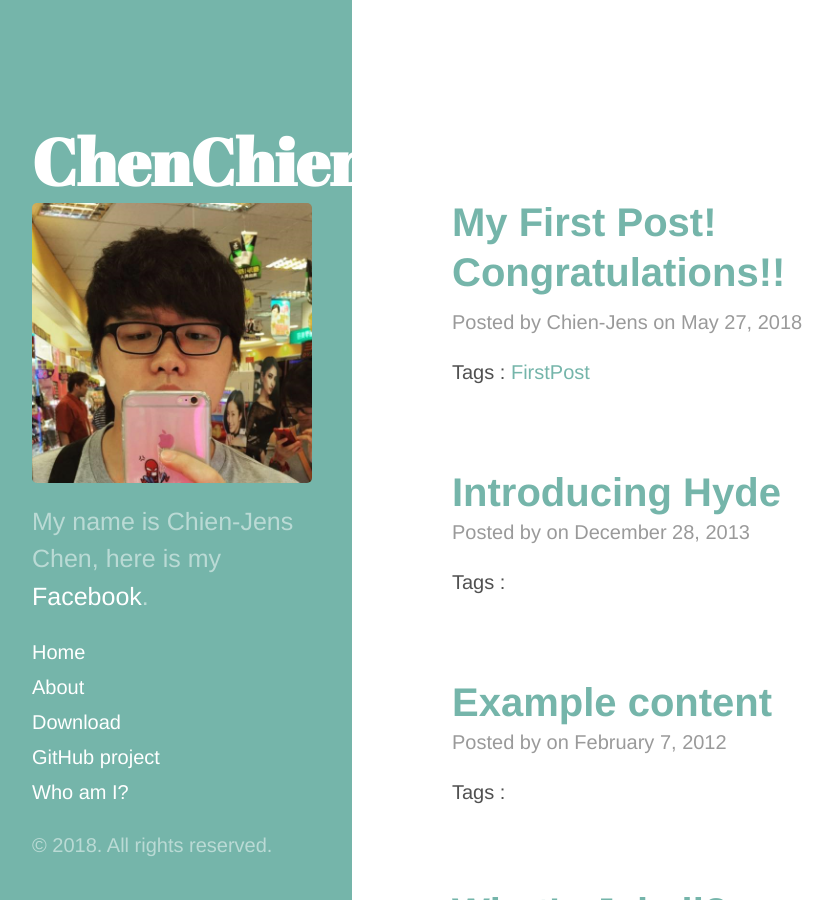
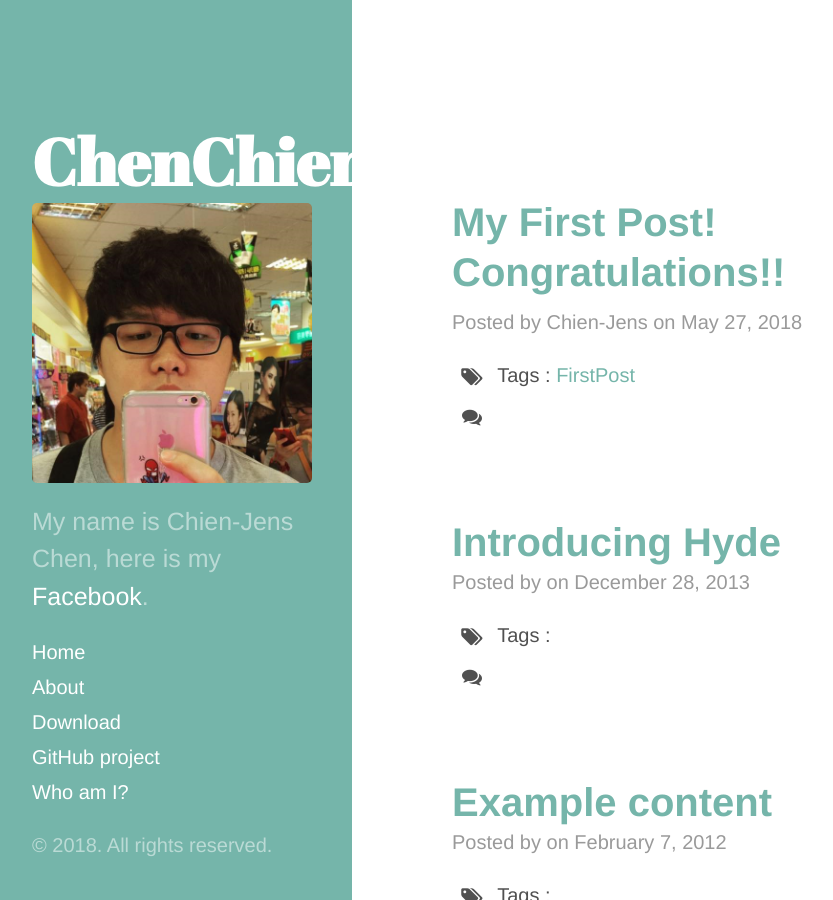
Before and after one commit to chienjens/chienjens.github.io, a Jekyll site: the page built from index.html, in a window 1280 px wide and 900 px high. Shown: the whole window, without its empty margins (8-841 px from the left). Built offline with Jekyll 4.4.1, drawn with Linux system fonts in a browser that asks for light colours; the list of posts is cut into pages by our own code; comment, search, counter and statistics services are not loaded.

Commit message:
Update head.html

```diff
--- a/_includes/head.html
+++ b/_includes/head.html
@@ -49,7 +49,8 @@
   <link rel="stylesheet" href="{{ site.baseurl }}public/css/poole.css">
   <link rel="stylesheet" href="{{ site.baseurl }}public/css/syntax.css">
   <link rel="stylesheet" href="{{ site.baseurl }}public/css/hyde.css">
-  <link rel="stylesheet" href="http://fonts.googleapis.com/css?family=PT+Sans:400,400italic,700|Abril+Fatface">
+  <link rel="stylesheet" href="{{ site.baseurl }}public/css/custom.min.css">
+  <link href="{{ site.baseurl }}public/css/font-awesome-4.5.0/css/font-awesome.min.css" rel="stylesheet" type="text/css">
 
   <!-- Icons -->
   <link rel="apple-touch-icon-precomposed" sizes="144x144" href="{{ site.baseurl }}public/CCJ_icon.png">
```
